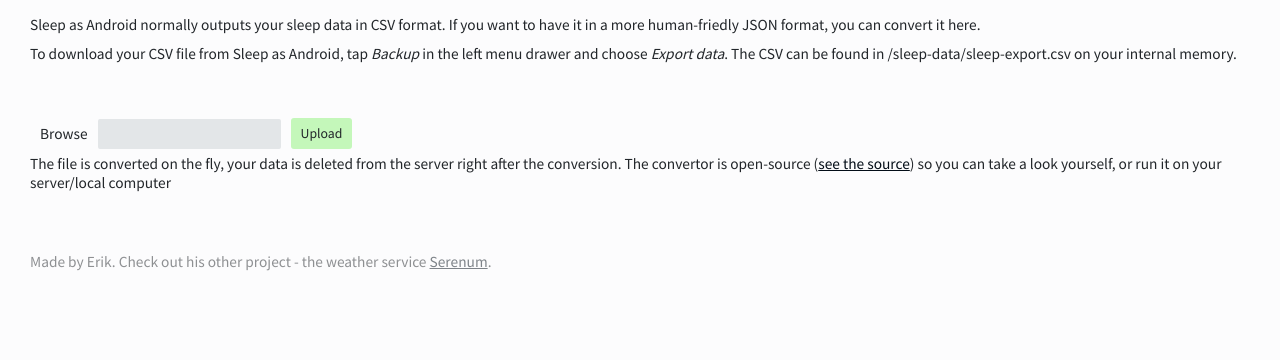
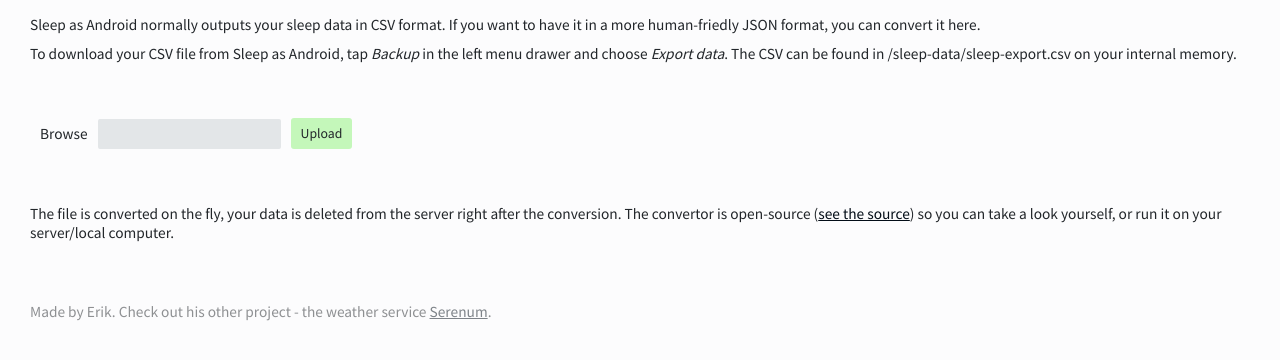
Before and after one commit to urbandroid-team/sleep-csv-to-json, a PHP site: page / in a window 1280 px wide. Shown: the part 57-417 px from the top of the page. Run offline with PHP 8.4, Linux system fonts and the light colour scheme.

Commit message:
Privacy note

```diff
--- a/index.php
+++ b/index.php
@@ -109,7 +109,9 @@ header {
 	margin-top: 50px;
 	opacity: .5;
 }
-
+#privacy {
+	margin-top: 50px;
+}
 
 
 .message {
@@ -255,7 +257,7 @@ $(document).ready(function() {
 
 	echo '</form>';
 
-	echo '<p id="privacy">The file is converted on the fly, your data is deleted from the server right after the conversion. The convertor is open-source (<a href="https://github.com/urbandroid-team/sleep-csv-to-json" target="_blank">see the source</a>) so you can take a look yourself, or run it on your server/local computer</p>';
+	echo '<p id="privacy">The file is converted on the fly, your data is deleted from the server right after the conversion. The convertor is open-source (<a href="https://github.com/urbandroid-team/sleep-csv-to-json" target="_blank">see the source</a>) so you can take a look yourself, or run it on your server/local computer.</p>';
 
 	echo '<p id="made-by">Made by Erik. Check out his other project - the weather service <a href="https://serenum.org/" target="_blank">Serenum</a>.</p>';
 
```
